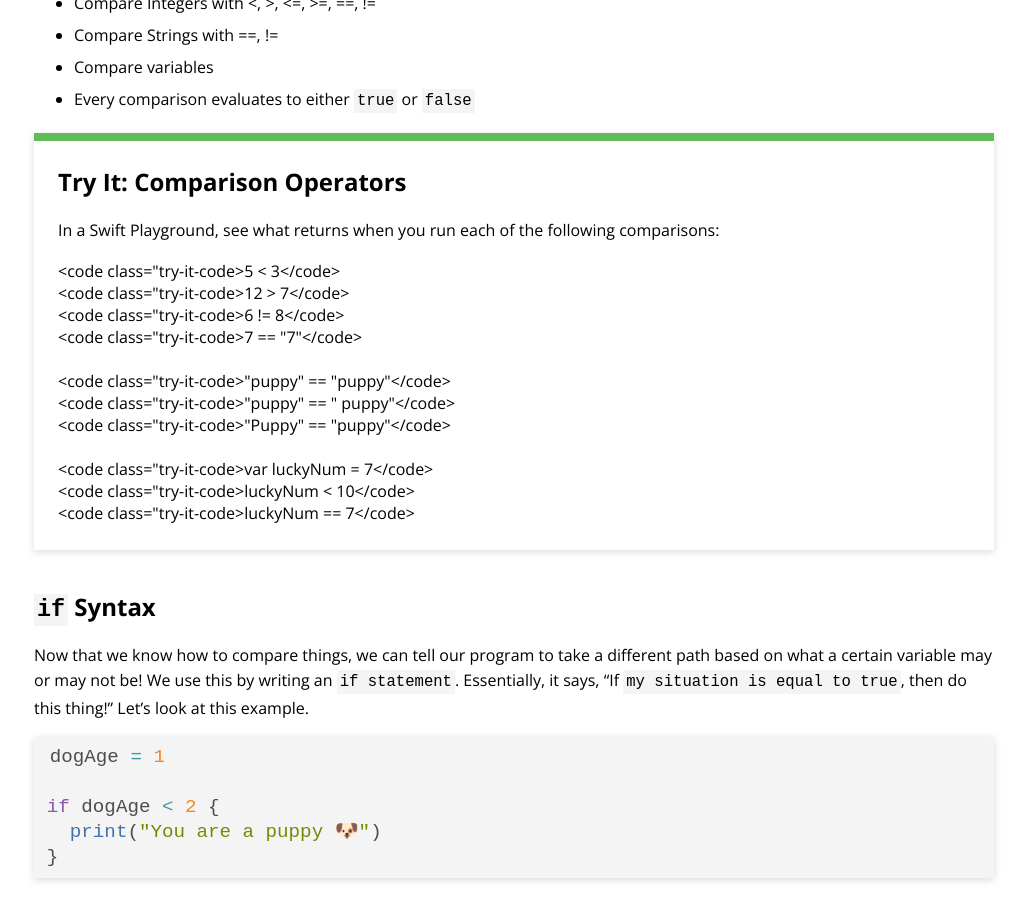
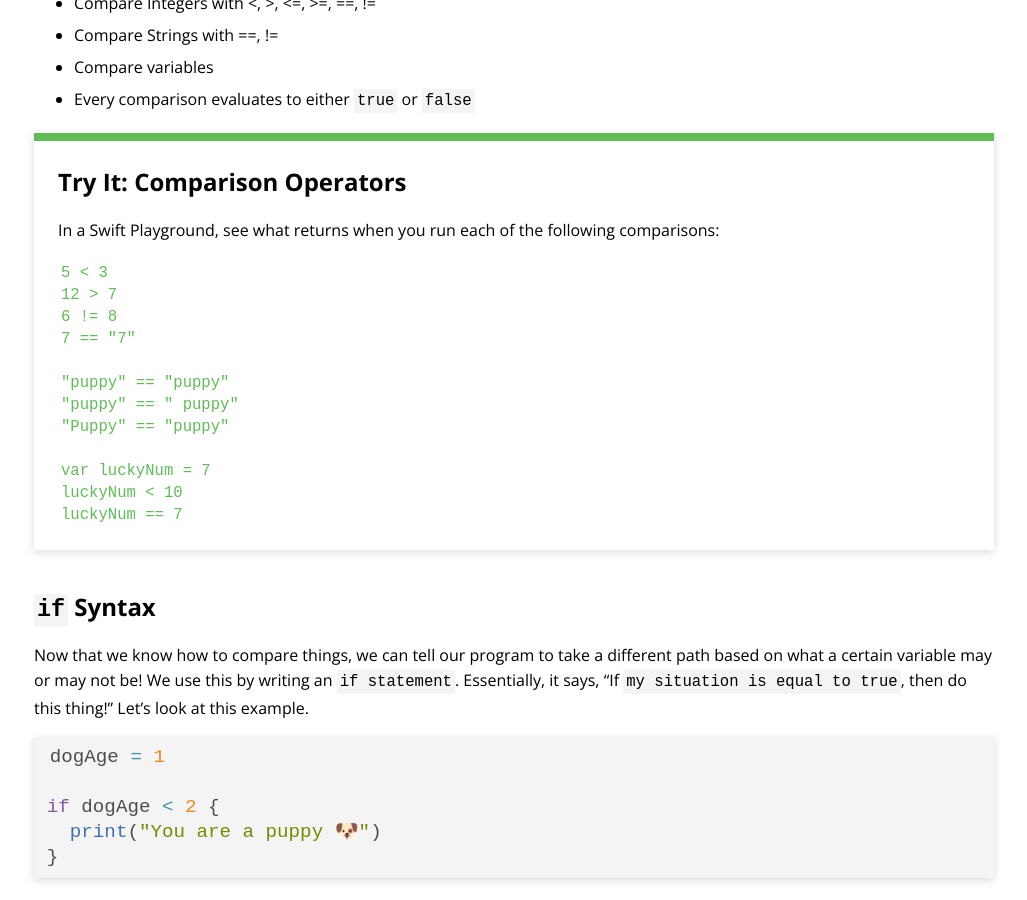
Before and after one commit to ameseee/kwk-curriculum-site, a Jekyll site: the page built from swift-ios/lessons/conditionals/index.md, in a window 1280 px wide and 900 px high, scrolled down 1275 px. Shown: the whole window, without its empty margins (126-1153 px from the left). Built offline with Jekyll 4.4.1, drawn with Linux system fonts in a browser that asks for light colours; nearby versions of some CDN libraries.

```diff
--- a/swift-ios/lessons/conditionals/index.md
+++ b/swift-ios/lessons/conditionals/index.md
@@ -47,17 +47,17 @@
   <h2>Try It: Comparison Operators</h2>
   <p>In a Swift Playground, see what returns when you run each of the following comparisons:</p>
 
-  <code class="try-it-code>5 < 3</code><br>
-  <code class="try-it-code>12 > 7</code><br>
-  <code class="try-it-code>6 != 8</code><br>
-  <code class="try-it-code>7 == "7"</code><br><br>
-  <code class="try-it-code>"puppy" == "puppy"</code><br>
-  <code class="try-it-code>"puppy" == " puppy"</code><br>
-  <code class="try-it-code>"Puppy" == "puppy"</code><br><br>
+  <code class="try-it-code">5 < 3</code><br>
+  <code class="try-it-code">12 > 7</code><br>
+  <code class="try-it-code">6 != 8</code><br>
+  <code class="try-it-code">7 == "7"</code><br><br>
+  <code class="try-it-code">"puppy" == "puppy"</code><br>
+  <code class="try-it-code">"puppy" == " puppy"</code><br>
+  <code class="try-it-code">"Puppy" == "puppy"</code><br><br>
 
-  <code class="try-it-code>var luckyNum = 7</code><br>
-  <code class="try-it-code>luckyNum < 10</code><br>
-  <code class="try-it-code>luckyNum == 7</code><br><br>
+  <code class="try-it-code">var luckyNum = 7</code><br>
+  <code class="try-it-code">luckyNum < 10</code><br>
+  <code class="try-it-code">luckyNum == 7</code><br><br>
 </div>
 
 ## `if` Syntax
```
Also changed, not shown: swift-ios/lessons/collections/index.md (+2 -2 lines), swift-ios/lessons/data-types/index.md (+1 -1 lines), swift-ios/lessons/functions/index.md (+2 -2 lines), swift-ios/lessons/loops/index.md (+2 -5 lines).
